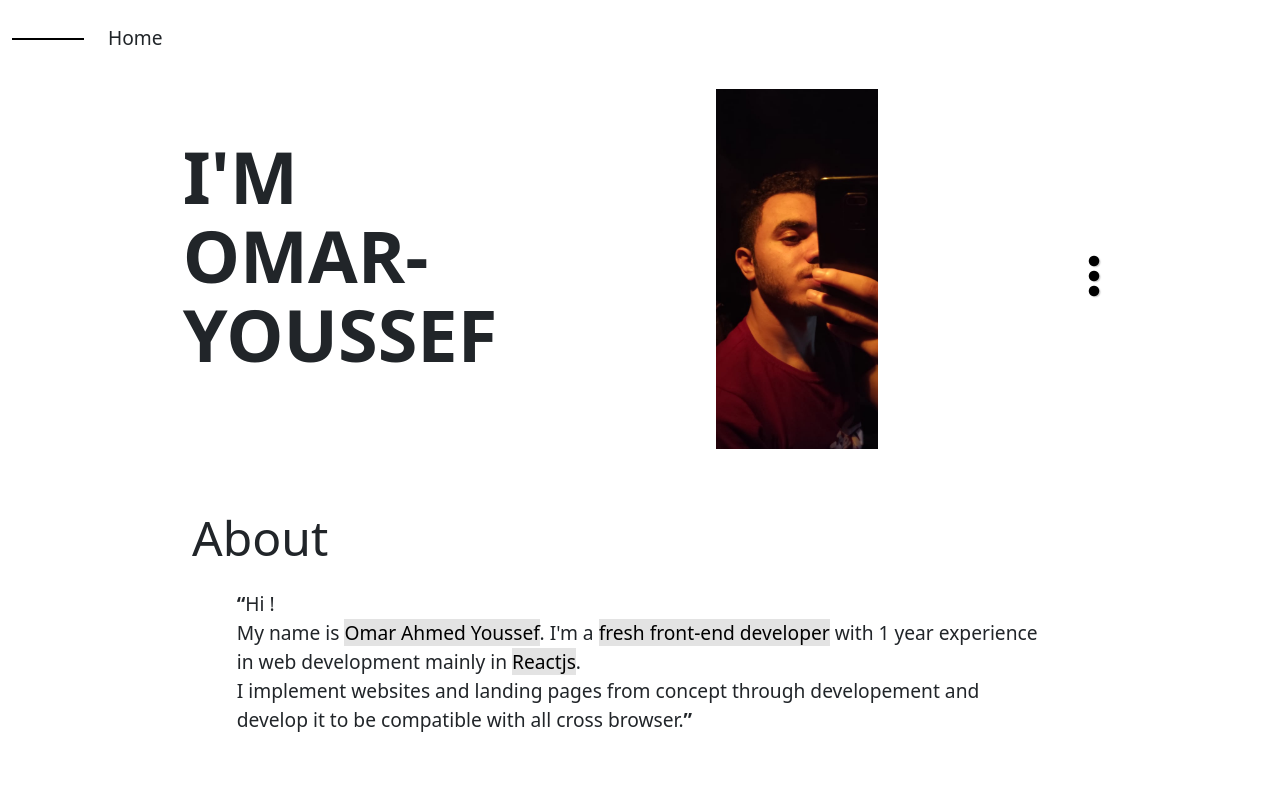
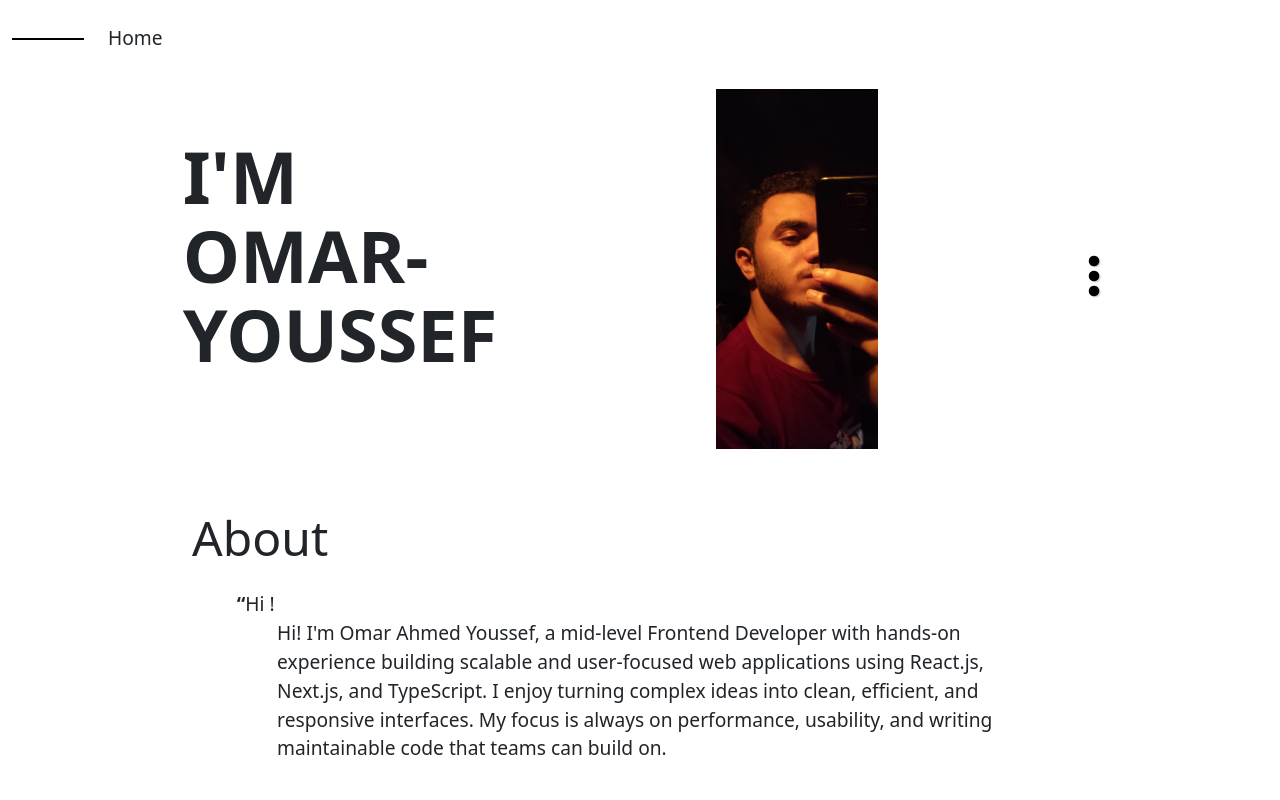
Before and after one commit to ommrahmdd/My-Portfolio, a React (Create React App) app: page / in a window 1280 px wide. Shown: the top 800 px of the page. Built offline with nearby package versions, Linux system fonts and the light colour scheme; no server answers; the database is empty; a web font is replaced by a local one.

Commit message:
fix: Home

```diff
--- a/src/pages/home/Home.tsx
+++ b/src/pages/home/Home.tsx
@@ -114,18 +114,14 @@ export default function Home() {
             <div className="">
               <span className="about__quote">&ldquo;</span>Hi !
             </div>
-            <div className="">
-              My name is <span className="about__span">Omar Ahmed Youssef</span>
-              . I'm a{" "}
-              <span className="about__span">fresh front-end developer</span>{" "}
-              with 1 year experience in web development mainly in{" "}
-              <span className="about__span">Reactjs</span>.
-            </div>
-            <div className="">
-              I implement websites and landing pages from concept through
-              developement and develop it to be compatible with all cross
-              browser.<span className="about__quote">&rdquo;</span>
-            </div>
+            <p>
+              Hi! I'm Omar Ahmed Youssef, a mid-level Frontend Developer with
+              hands-on experience building scalable and user-focused web
+              applications using React.js, Next.js, and TypeScript. I enjoy
+              turning complex ideas into clean, efficient, and responsive
+              interfaces. My focus is always on performance, usability, and
+              writing maintainable code that teams can build on.
+            </p>
           </p>
         </div>
       </section>
```
